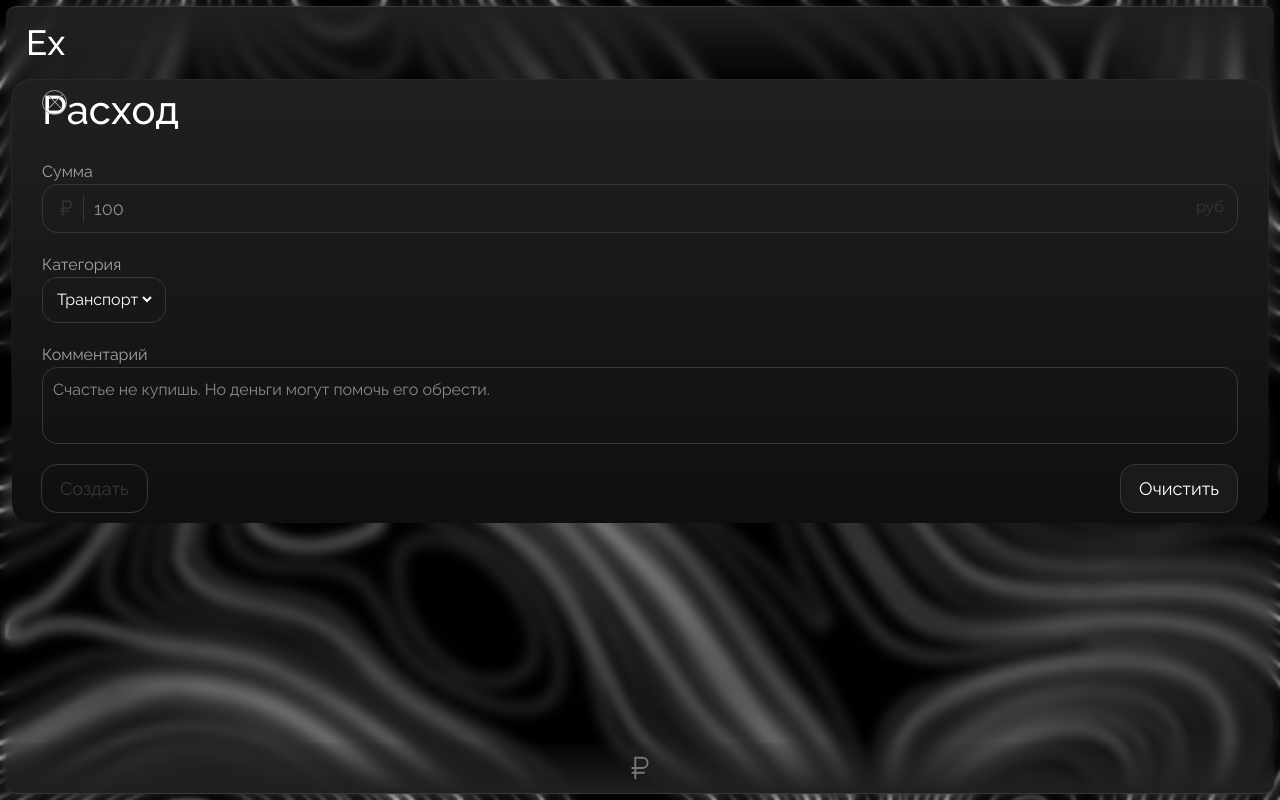
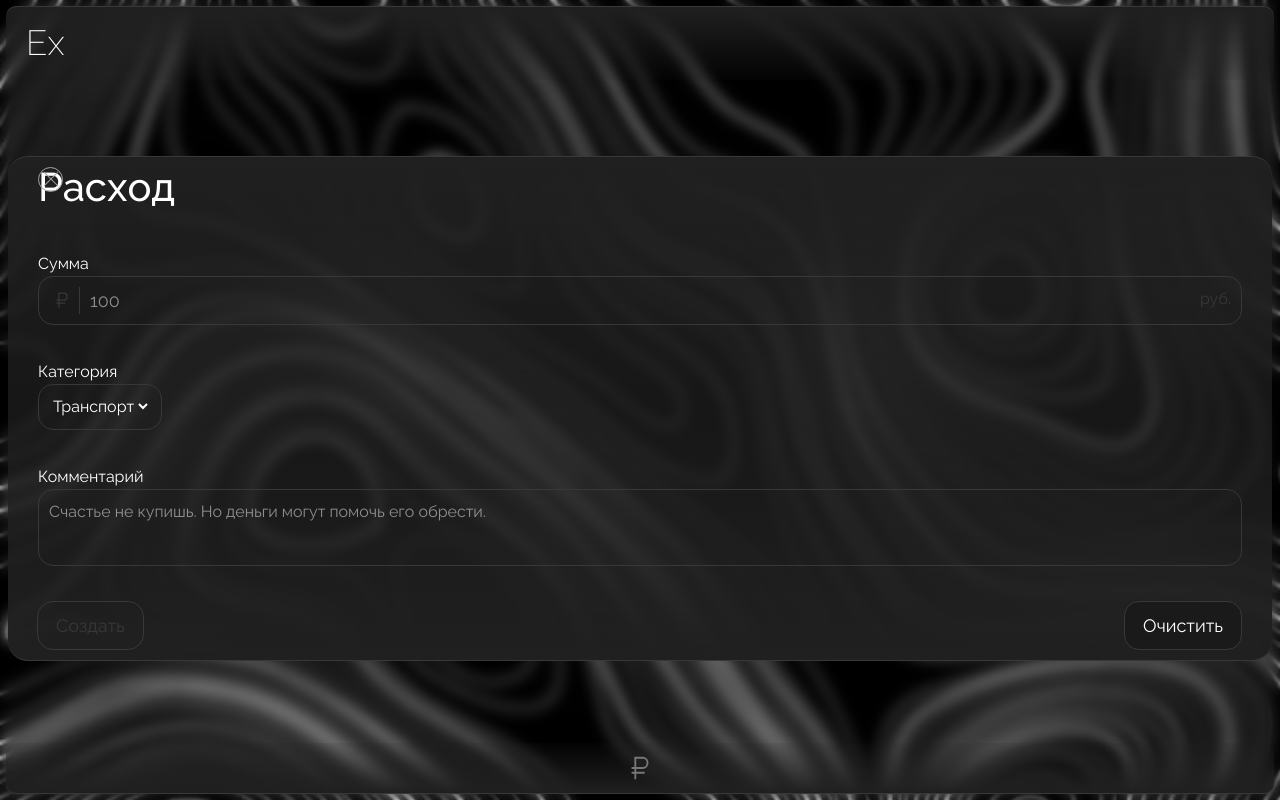
Before and after one commit to stregulya/next-expenses, a Next.js app: page /addexpense in a window 1280 px wide. Built offline with nearby package versions, Linux system fonts and the light colour scheme.

Commit message:
Добавлен компонент загрузки с сообщением "Загрузка..."

```diff
--- /dev/null
+++ b/src/app/addexpense/loading.tsx
@@ -0,0 +1,7 @@
+export default function Loading() {
+  return (
+    <section className="grow flex flex-col justify-center items-center">
+      <h1>Загрузка...</h1>
+    </section>
+  );
+}
--- a/src/app/addexpense/page.tsx
+++ b/src/app/addexpense/page.tsx
@@ -2,7 +2,7 @@ import ExpenseForm from "@/ui/ExpenseForm/ExpenseForm";
 
 export default function AddExpense() {
   return (
-    <section className="px-3 grow">
+    <section className="px-2 grow flex flex-col justify-center">
       <ExpenseForm />
     </section>
   );
--- a/src/app/page.tsx
+++ b/src/app/page.tsx
@@ -5,7 +5,7 @@ import Transactions from "@/ui/Transactions/Transactions";
 
 export default function Home() {
   return (
-    <main>
+    <main className="grow">
       <OverallBalance />
       <Buttons />
       <Transactions />
--- a/src/ui/Buttons/Buttons.module.css
+++ b/src/ui/Buttons/Buttons.module.css
@@ -12,6 +12,7 @@
   border-radius: 15px;
   padding: 10px 18px;
   cursor: pointer;
+  text-align: center;
 }
 
 .main-btn {
--- a/src/ui/ExpenseForm/ExpenseForm.module.css
+++ b/src/ui/ExpenseForm/ExpenseForm.module.css
@@ -1,24 +1,24 @@
-.wrapper {
-  flex-grow: 1;
-}
-
 .form {
   padding: 10px 30px;
 
   position: relative;
 
+  background: #202020;
   background: linear-gradient(
     180deg,
     rgba(32, 32, 32, 1) 0%,
-    rgba(15, 15, 15, 1) 100%
+    rgba(32, 32, 32, 0.7) 50%,
+    rgba(32, 32, 32, 1) 100%
   );
+  border-block: 1px solid var(--border-color);
   border-radius: 20px;
 
   display: flex;
   flex-direction: column;
+  gap: 15px;
 }
 
-.form::before {
+/* .form::before {
   content: "";
   position: absolute;
   z-index: -10;
@@ -30,14 +30,14 @@
     rgba(41, 41, 41, 1) 0%,
     rgba(41, 41, 41, 0) 100%
   );
-}
+} */
 
 .title {
   margin-bottom: 30px;
 }
 
 .input-title {
-  color: #a3a3a3;
+  color: #fff;
 }
 
 .input-wrapper {
@@ -93,6 +93,7 @@
 .main-btn,
 .reset-btn {
   font-size: 18px;
+  text-align: center;
 
   border-radius: 15px;
 
@@ -193,6 +194,8 @@
 .success-message {
   animation: 3.1s linear 0s disappearance;
   transition: all ease-in 0.2s;
+  position: absolute;
+  top: -25px;
 }
 
 @keyframes disappearance {
--- a/src/ui/ExpenseForm/ExpenseForm.tsx
+++ b/src/ui/ExpenseForm/ExpenseForm.tsx
@@ -28,11 +28,12 @@ export default function ExpenseForm() {
   };
 
   return (
-    <div className={styles.wrapper}>
+    <>
       <form className={styles.form} onSubmit={handleSubmit(onSubmit)}>
         <Link className={styles["close-btn"]} href={"/"}></Link>
         <h2 className={styles.title}>Расход</h2>
 
+        <div>
           <label htmlFor="amount" className={styles["input-title"]}>
             Сумма
           </label>
@@ -52,7 +53,9 @@ export default function ExpenseForm() {
               })}
             />
           </div>
+        </div>
 
+        <div>
           <label htmlFor="category" className={styles["input-title"]}>
             Категория
           </label>
@@ -68,7 +71,9 @@ export default function ExpenseForm() {
               <option value="purchases">Покупки</option>
             </select>
           </div>
+        </div>
 
+        <div>
           <label htmlFor="comment" className={styles["input-title"]}>
             Комментарий
           </label>
@@ -81,6 +86,8 @@ export default function ExpenseForm() {
               {...register("comment")}
             ></textarea>
           </div>
+        </div>
+
         <div className={styles["btn-container"]}>
           <button
             type="submit"
@@ -89,11 +96,6 @@ export default function ExpenseForm() {
           >
             Создать
           </button>
-          {success && (
-            <div className={styles["success-message"]}>
-              Расход успешно записан!
-            </div>
-          )}
           <button
             type="button"
             className={styles["reset-btn"]}
@@ -102,7 +104,12 @@ export default function ExpenseForm() {
             Очистить
           </button>
         </div>
+        {success && (
+          <div className={styles["success-message"]}>
+            Расход успешно записан!
+          </div>
+        )}
       </form>
-    </div>
+    </>
   );
 }
--- a/src/ui/Header/Header.tsx
+++ b/src/ui/Header/Header.tsx
@@ -5,7 +5,9 @@ export default function Header() {
   return (
     <header className="px-1.5 pt-1.5 mx-auto w-full">
       <div className={styles["header"]}>
-        <Link href={"/"}>Ex</Link>
+        <Link href={"/"} className="font-extralight">
+          Ex
+        </Link>
       </div>
     </header>
   );
```
Lines whose indentation alone changed are shown as unchanged.
